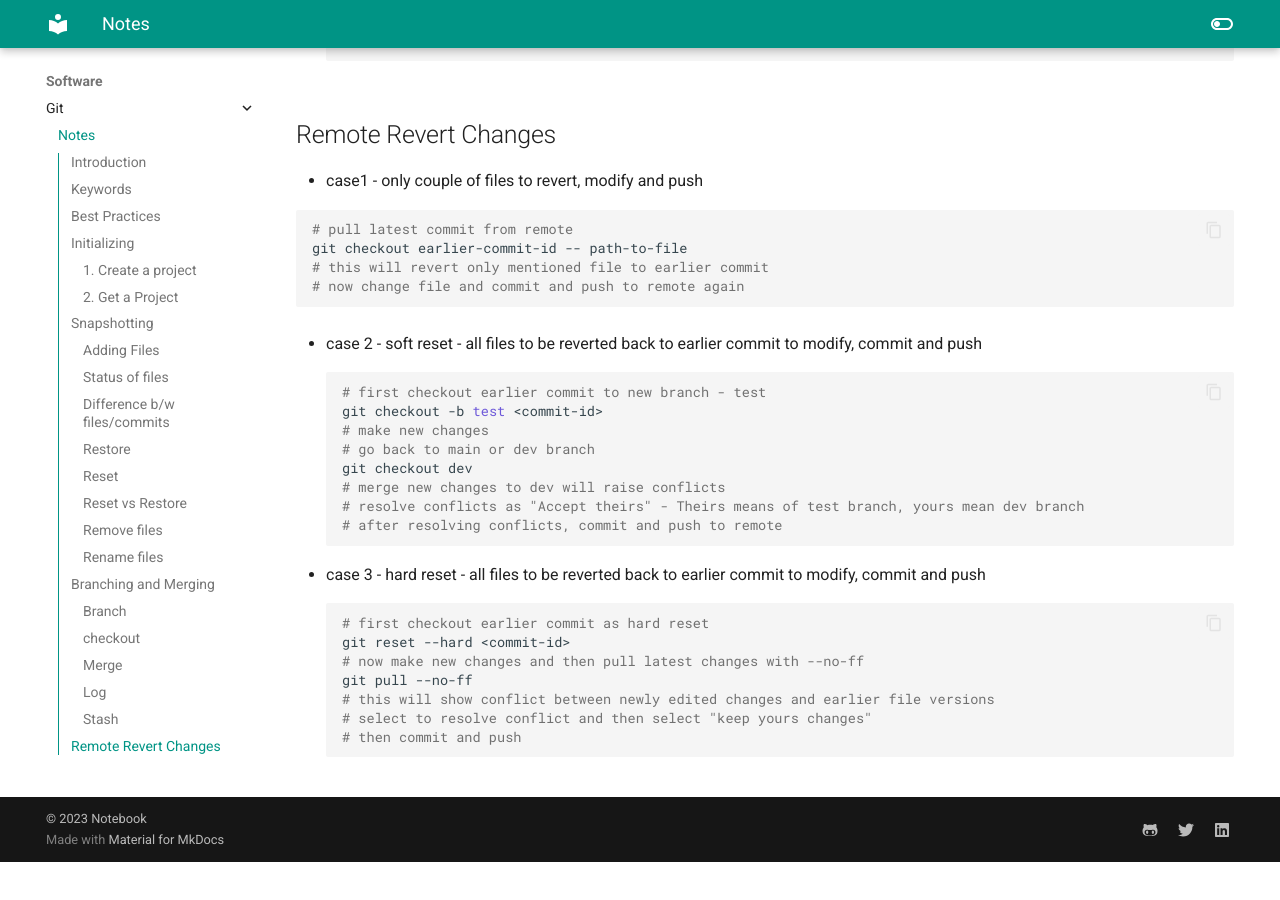
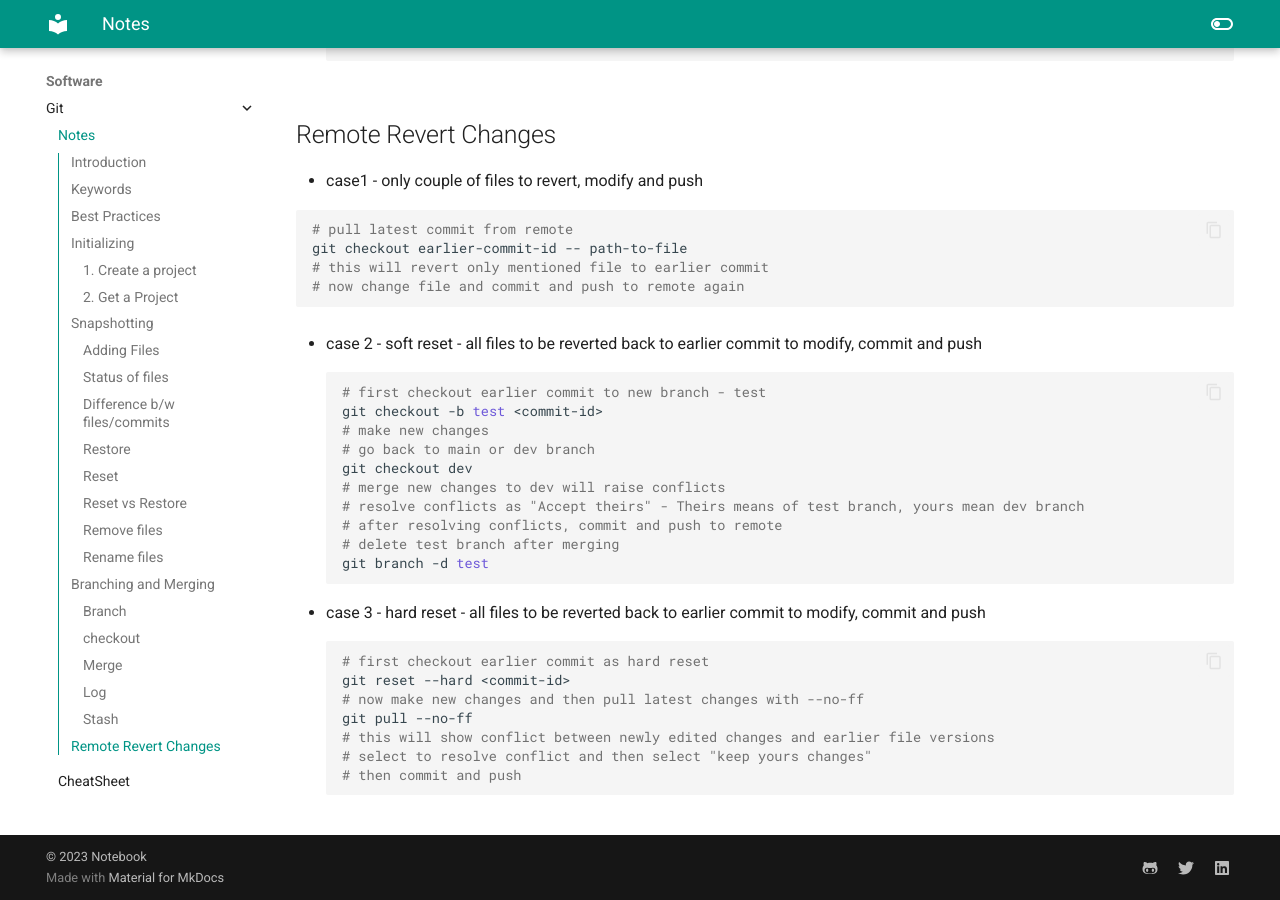
Before and after one commit to rajpal-virk/learning-notes, an MkDocs documentation site: the page built from docs/software/git/git-notes.md, in a window 1280 px wide and 900 px high, scrolled down 5310 px. Built offline with MkDocs 1.6.1 and Material for MkDocs 9.7.7, drawn with Linux system fonts in a browser that asks for light colours; before the commit the page ends 6172 px from its top, so only the background shows below that.

Commit message:
git notes updated

````diff
--- a/docs/software/git/git-notes.md
+++ b/docs/software/git/git-notes.md
@@ -233,6 +233,8 @@
 # merge new changes to dev will raise conflicts
 # resolve conflicts as "Accept theirs" - Theirs means of test branch, yours mean dev branch
 # after resolving conflicts, commit and push to remote
+# delete test branch after merging
+git branch -d test
 ```
 
 
````
